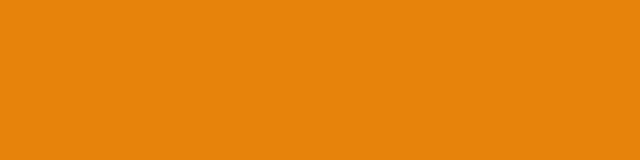
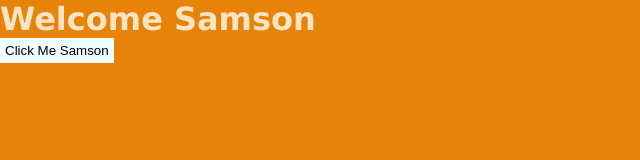
Before and after one commit to Victor-430/Fin-Dashboard, a plain HTML site: page index.html in a window 1280 px wide. Shown: the whole page, without its empty margins (0-640 px from the left). Drawn offline with Linux system fonts and the light colour scheme.

Commit message:
:\Users\OYELEKE\Documents\FrontendMentor\time-tracker# with '#' will be ignored, and an empty message aborts the commit.# with '#' will be ignored, and an empty message aborts the commit.# with '#' will be

```diff
--- a/index.html
+++ b/index.html
@@ -7,6 +7,11 @@
     <link rel="stylesheet" href="styles.css">
   </head>
   <body>
-    <div class="bg"></div>
+    <div class="bg">
+        <div class="container">
+            <h1>Welcome Samson</h1>
+            <button>Click Me Samson</button>
+        </div>
+    </div>
   </body>
 </html>
--- a/styles.css
+++ b/styles.css
@@ -1,3 +1,21 @@
 body {
-    background-color: rgb(231, 131, 9);
+  background-color: rgb(231, 131, 9);
 }
+
+* {
+  margin: 0;
+  padding: 0;
+}
+
+h1 {
+  font: 400;
+  font-family: Verdana, Geneva, Tahoma, sans-serif;
+  color: bisque;
+}
+
+button {
+  cursor: pointer;
+  border: 10px;
+  background-color: azure;
+  padding: 5px;
+}
```
